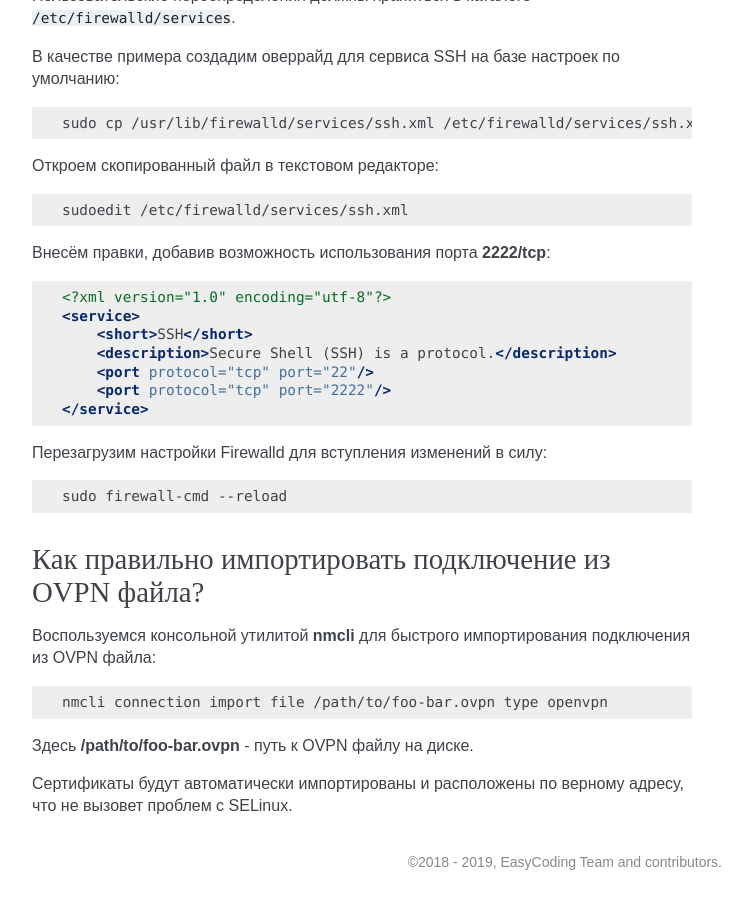
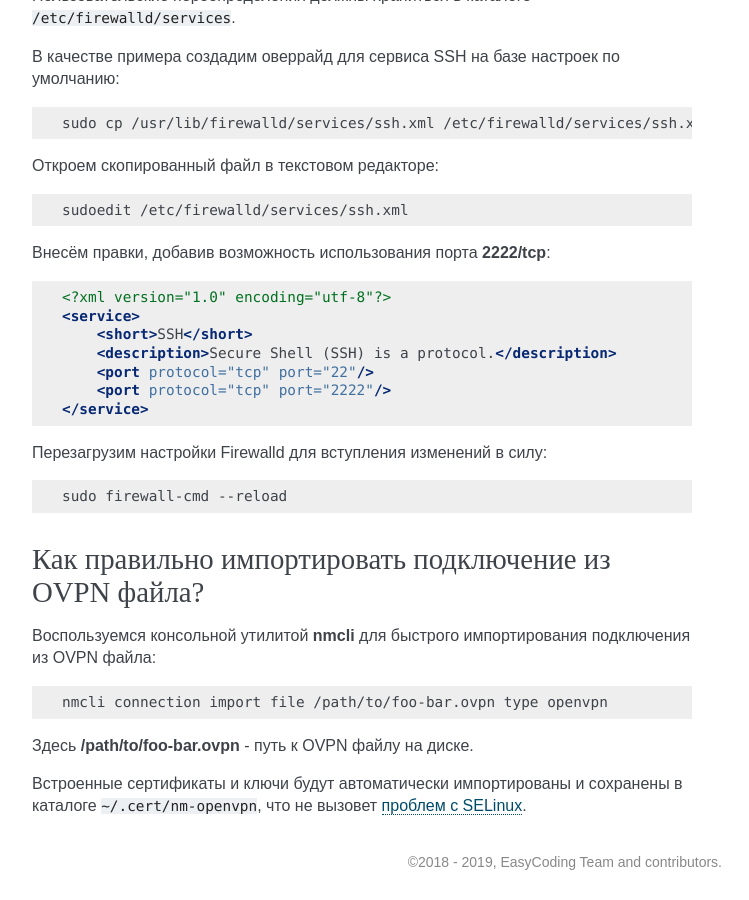
Before and after one commit to RussianFedora/FAQ, a Sphinx documentation site: the page built from source/networking.rst, in a window 1280 px wide and 900 px high, scrolled down 10503 px. Shown: the whole window, without its empty margins (388-1137 px from the left). Built offline with Sphinx 7.4.7, drawn with Linux system fonts in a browser that asks for light colours.

Commit message:
Updated question about importing OVPN file using nmcli.

```diff
--- a/source/networking.rst
+++ b/source/networking.rst
@@ -627,4 +627,4 @@ DHCP сервер провайдера способен выдавать пом
 
 Здесь **/path/to/foo-bar.ovpn** - путь к OVPN файлу на диске.
 
-Сертификаты будут автоматически импортированы и расположены по верному адресу, что не вызовет проблем с SELinux.
+Встроенные сертификаты и ключи будут автоматически импортированы и сохранены в каталоге ``~/.cert/nm-openvpn``, что не вызовет :ref:`проблем с SELinux <openvpn-selinux>`.
```
